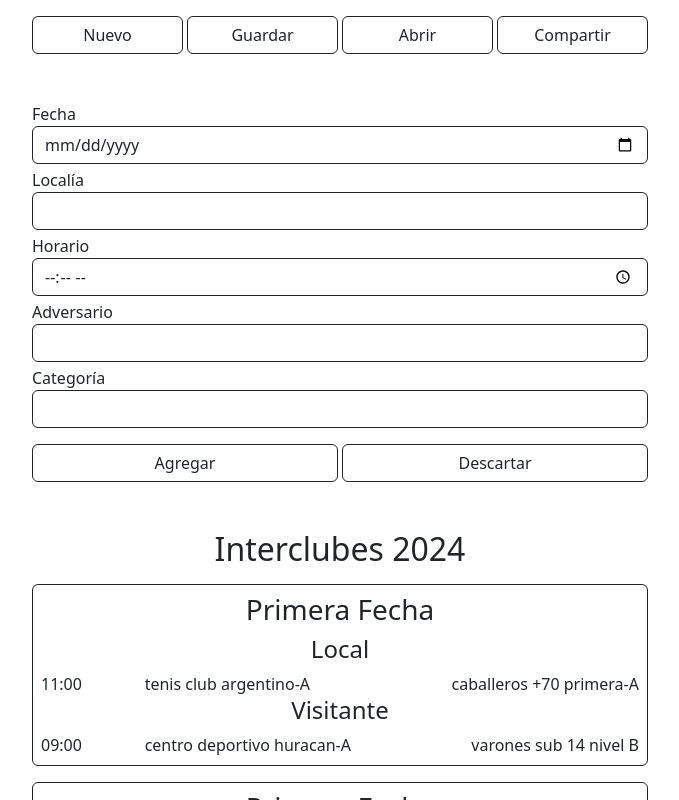
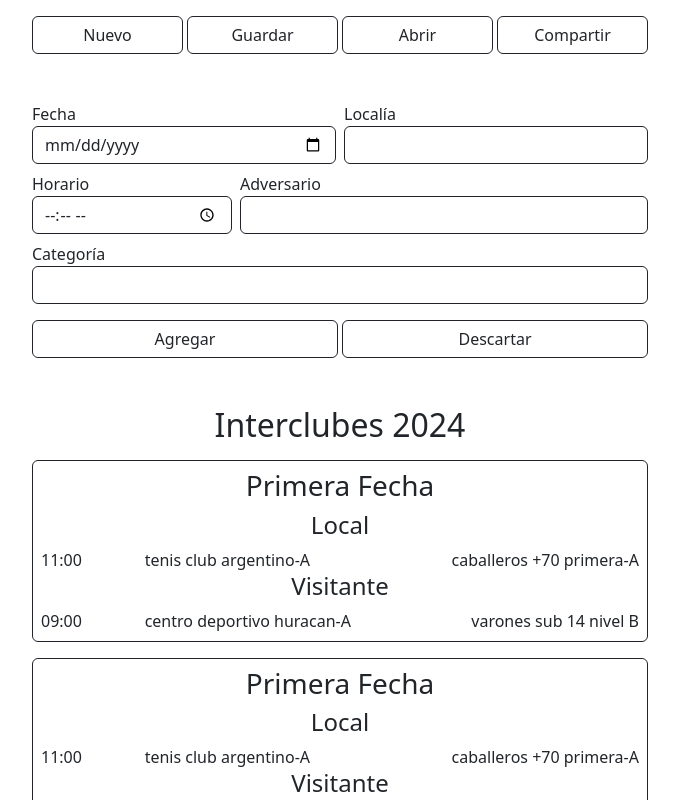
Before and after one commit to moradan/flyer-geba, a Next.js app: page / in a window 1280 px wide. Shown: the top 800 px of the page, without its empty margins (300-979 px from the left). Built offline with nearby package versions, Linux system fonts and the light colour scheme.

Commit message:
arranged the layout of the form to make better use of space

```diff
--- a/src/components/Formulario.tsx
+++ b/src/components/Formulario.tsx
@@ -3,12 +3,22 @@ import { Campo } from "./Campo";
 export default function Formulario() {
   return (
     <>
-      <div className="row g-1 mb-3">
+      <div className="row g-2 mb-3">
+        <div className="col-6">
           <Campo id="CampoFecha" type="date" etiqueta="Fecha" />
+        </div>
+        <div className="col-6">
           <Campo id="CampoLocalia" type="text" etiqueta="Localía" />
+        </div>
+        <div className="col-4">
           <Campo id="CampoHorario" type="time" etiqueta="Horario" />
+        </div>
+        <div className="col-8">
           <Campo id="CampoAdversario" type="text" etiqueta="Adversario" />
+        </div>
+        <div className="col">
           <Campo id="CampoCategoria" type="text" etiqueta="Categoría" />
+        </div>
       </div>
       <div className="row g-1 mb-3">
         <div className="col-6">
```
